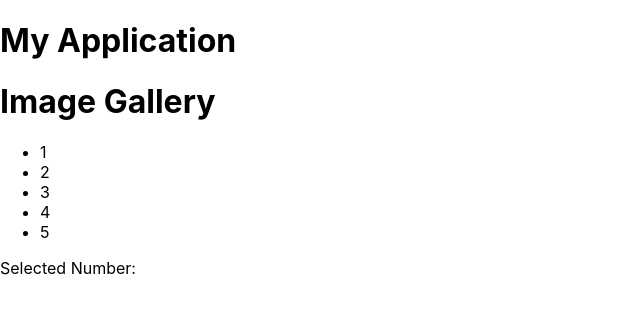
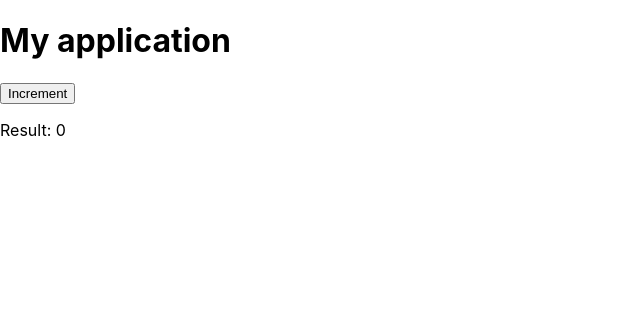
Before and after one commit to salinpaul94/60_DAY_PLAN_FOR_CROSS_PALTFORM_DEVELOPMENT, a React (Create React App) app in the folder cilu_laptop/: page / in a window 1280 px wide. Shown: the top 314 px of the page, without its empty margins (0-640 px from the left). Built offline with nearby package versions, Linux system fonts and the light colour scheme.

Commit message:
day 6 task 17 example 1

```diff
--- a/cilu_laptop/src/App.js
+++ b/cilu_laptop/src/App.js
@@ -1,5 +1,5 @@
 import './App.css';
-import Task16Example2 from './Day6Components/Task16Example2';
+import Task17Example1 from './Day6Components/Task17Example1';
 
 function App() {
   return (
@@ -32,7 +32,8 @@ function App() {
     // <Task15Example1/>
     // <Task15Example2/>
     // <Task16Example1/>
-    <Task16Example2/>
+    // <Task16Example2/>
+    <Task17Example1/>
   );
 }
 
--- /dev/null
+++ b/cilu_laptop/src/Day6Components/Task17Example1.js
@@ -0,0 +1,16 @@
+import React, { Suspense } from 'react';
+
+const LazyComponent = React.lazy(() => import('./Task13Example2'));
+
+function Task17Example1() {
+  return (
+    <div>
+      <h1>My application</h1>
+      <Suspense fallback={ <div>Loading...</div> }>
+        <LazyComponent/>
+      </Suspense>
+    </div>
+  );
+}
+
+export default Task17Example1;
```
